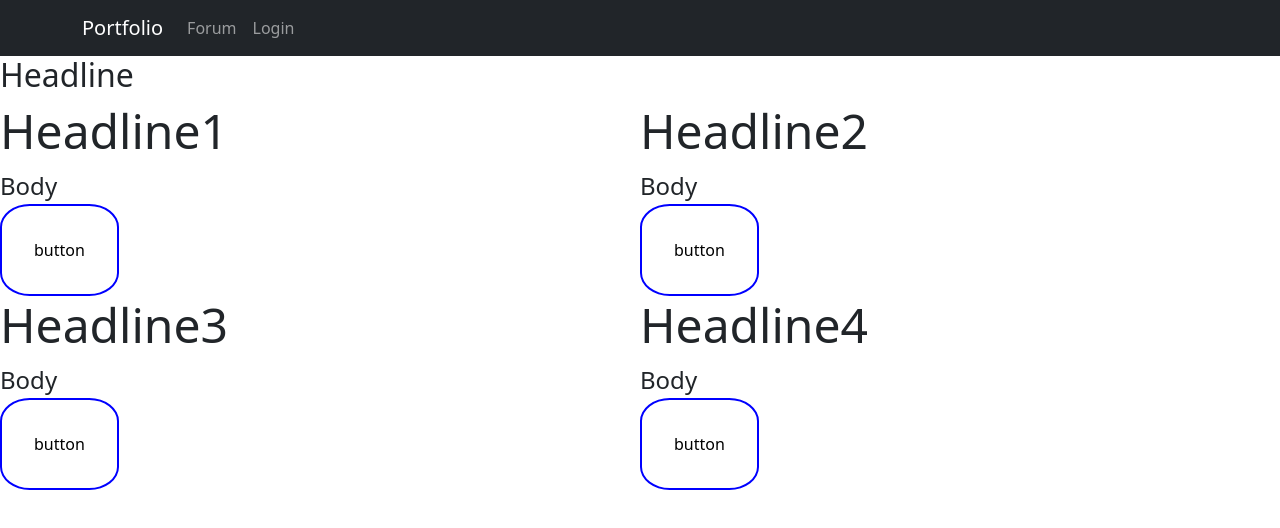
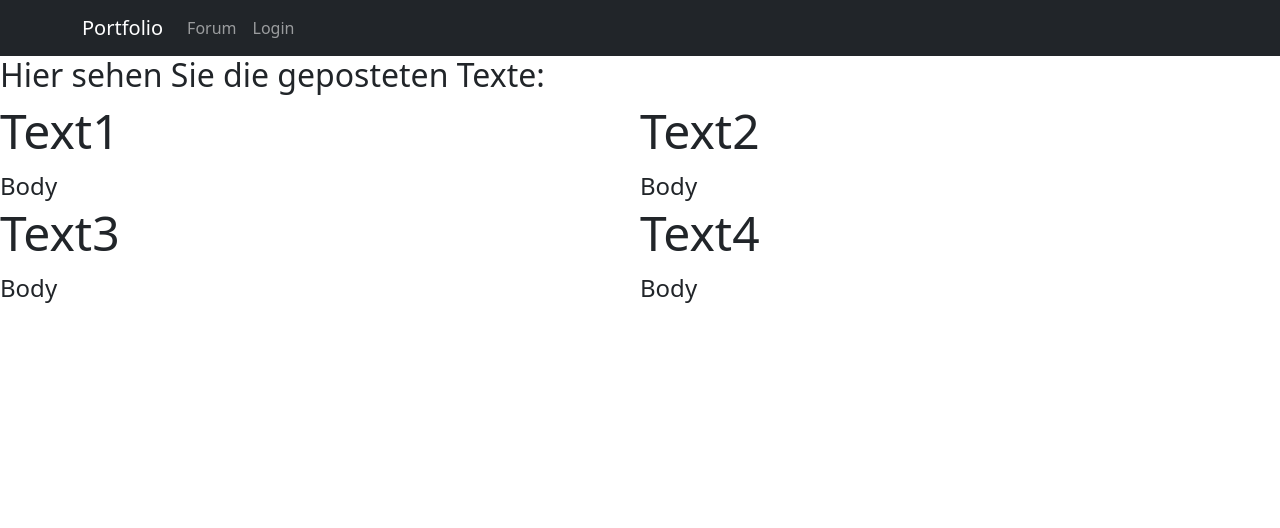
Before and after one commit to hannaheleen/5373022, a React (Create React App) app: page / in a window 1280 px wide. Shown: the top 528 px of the page. Built offline with nearby package versions, Linux system fonts and the light colour scheme.

Commit message:
Forum Layout angepasst

```diff
--- a/src/components/forum_section_one/CTA-Card/CTACard.jsx
+++ b/src/components/forum_section_one/CTA-Card/CTACard.jsx
@@ -5,14 +5,14 @@ const CtaCard = ({ headline, body, button }) => {
     <div>
       <h2 className="headline">{headline}</h2>
       <div className="body">{body}</div>
-      <button
+      {/* <button
         className="button"
         onClick={() => {
           console.log("Button Clicked");
         }}
       >
         {button}
-      </button>
+      </button> */}
     </div>
   );
 };
--- a/src/components/forum_section_one/Forum_section_one.js
+++ b/src/components/forum_section_one/Forum_section_one.js
@@ -5,7 +5,7 @@ import CtaCard from "./CTA-Card/CTACard";
 export default function Forum_section_one() {
   return (
     <>
-      <h2>Headline</h2>
+      <h2>Hier sehen Sie die geposteten Texte:</h2>
       <div className="cube">
         {/* React transforms parameters into props object;
              let props = {
@@ -14,10 +14,10 @@ export default function Forum_section_one() {
                  button: ''
              }
              */}
-        <CtaCard headline="Headline1" body="Body" button="button" />
-        <CtaCard headline="Headline2" body="Body" button="button" />
-        <CtaCard headline="Headline3" body="Body" button="button" />
-        <CtaCard headline="Headline4" body="Body" button="button" />
+        <CtaCard headline="Text1" body="Body" />
+        <CtaCard headline="Text2" body="Body" />
+        <CtaCard headline="Text3" body="Body" />
+        <CtaCard headline="Text4" body="Body" />
       </div>
     </>
   );
```
